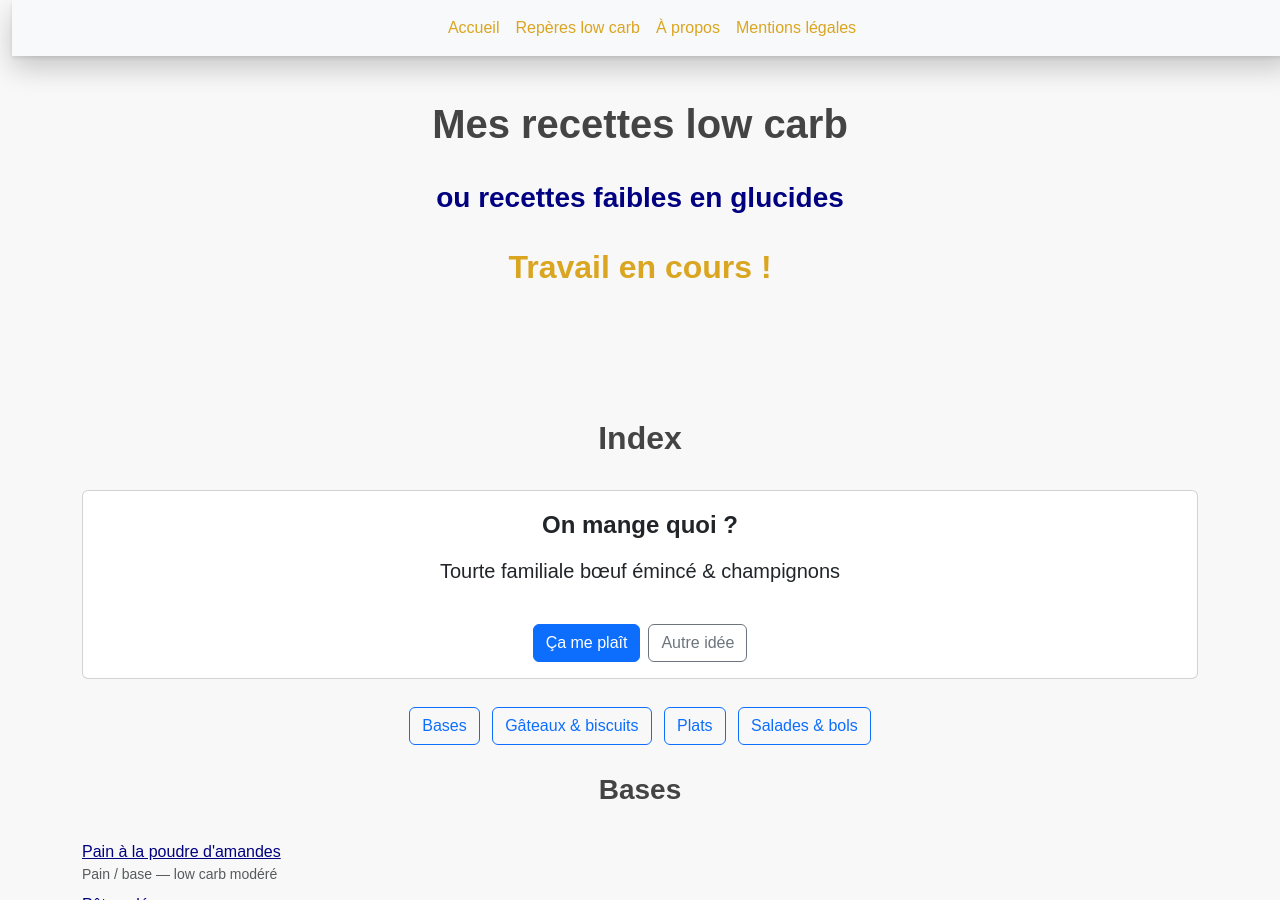
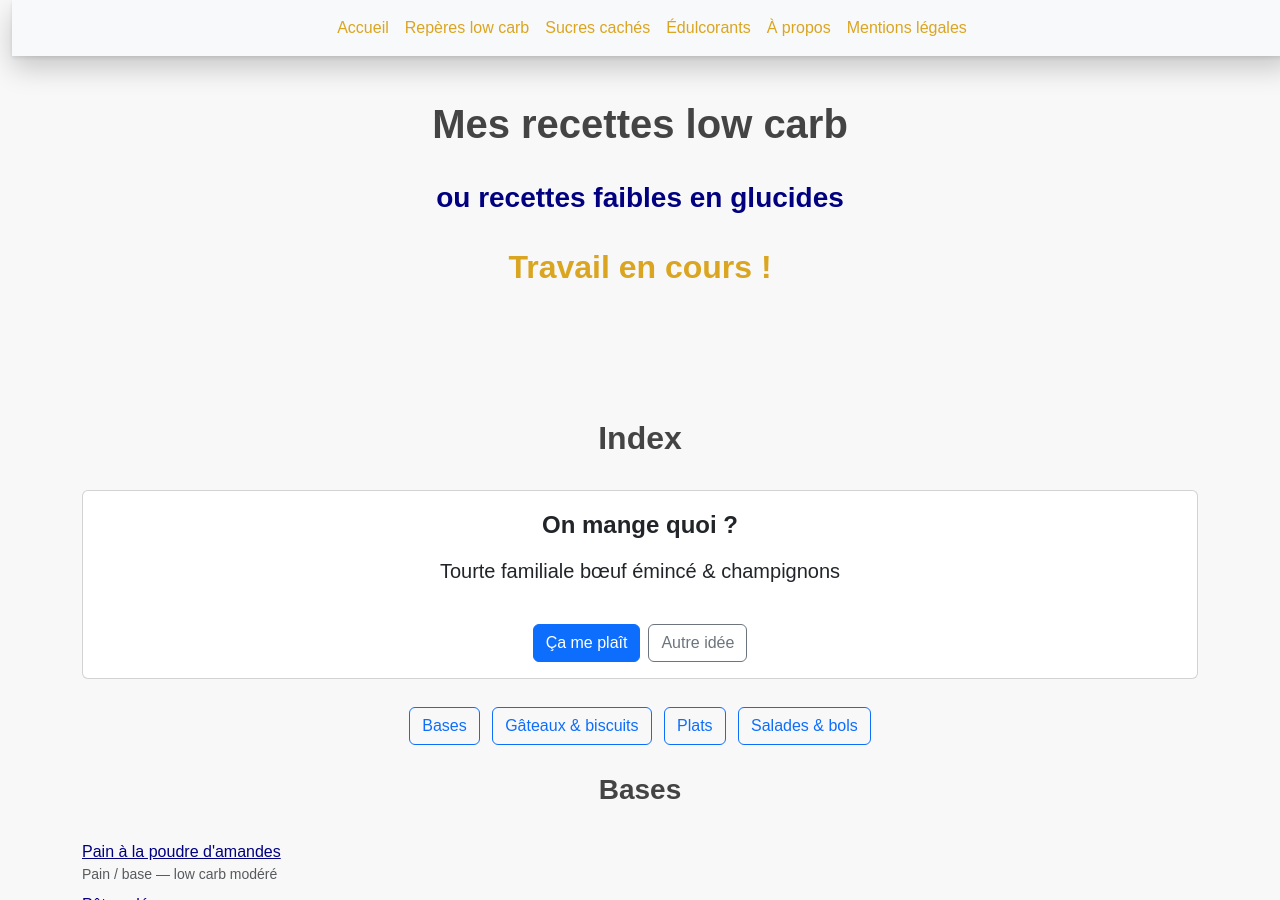
Before and after one commit to laurie-boissay/laurie-boissay.github.io, a Jekyll site: the page built from index.html, in a window 1280 px wide and 900 px high. Built offline with Jekyll 4.4.1, drawn with Linux system fonts in a browser that asks for light colours.

Commit message:
Update navbar.html

```diff
--- a/_includes/navbar.html
+++ b/_includes/navbar.html
@@ -24,6 +24,18 @@
         </li>
 
         <li class="nav-item">
+          <a class="nav-link" href="{{ site.baseurl }}/sucres-caches.html">
+            Sucres cachés
+          </a>
+        </li>
+
+        <li class="nav-item">
+          <a class="nav-link" href="{{ site.baseurl }}/edulcorants.html">
+            Édulcorants
+          </a>
+        </li>
+
+        <li class="nav-item">
           <a class="nav-link" href="{{ site.baseurl }}/apropos.html">
             À propos
           </a>
```
